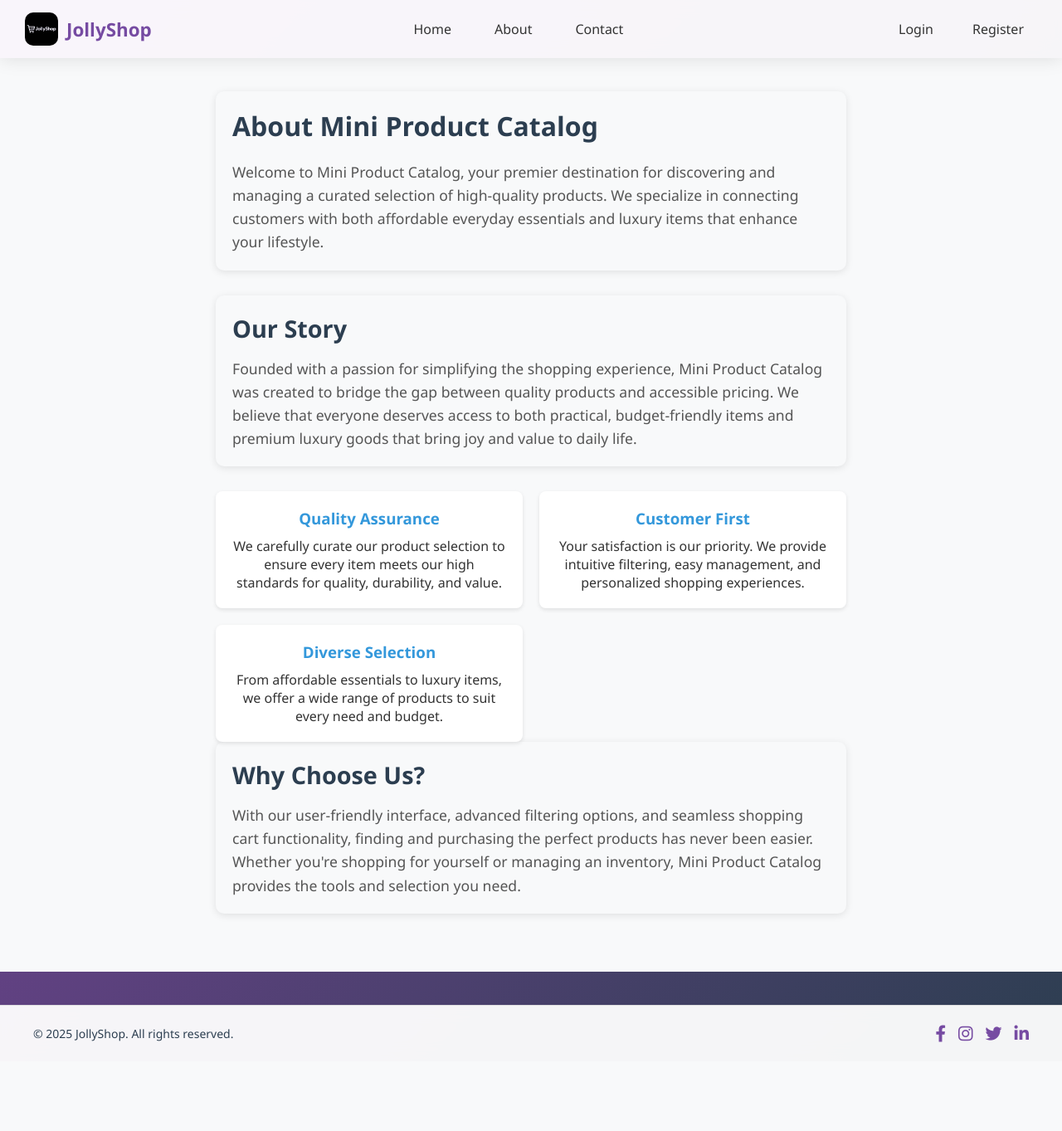
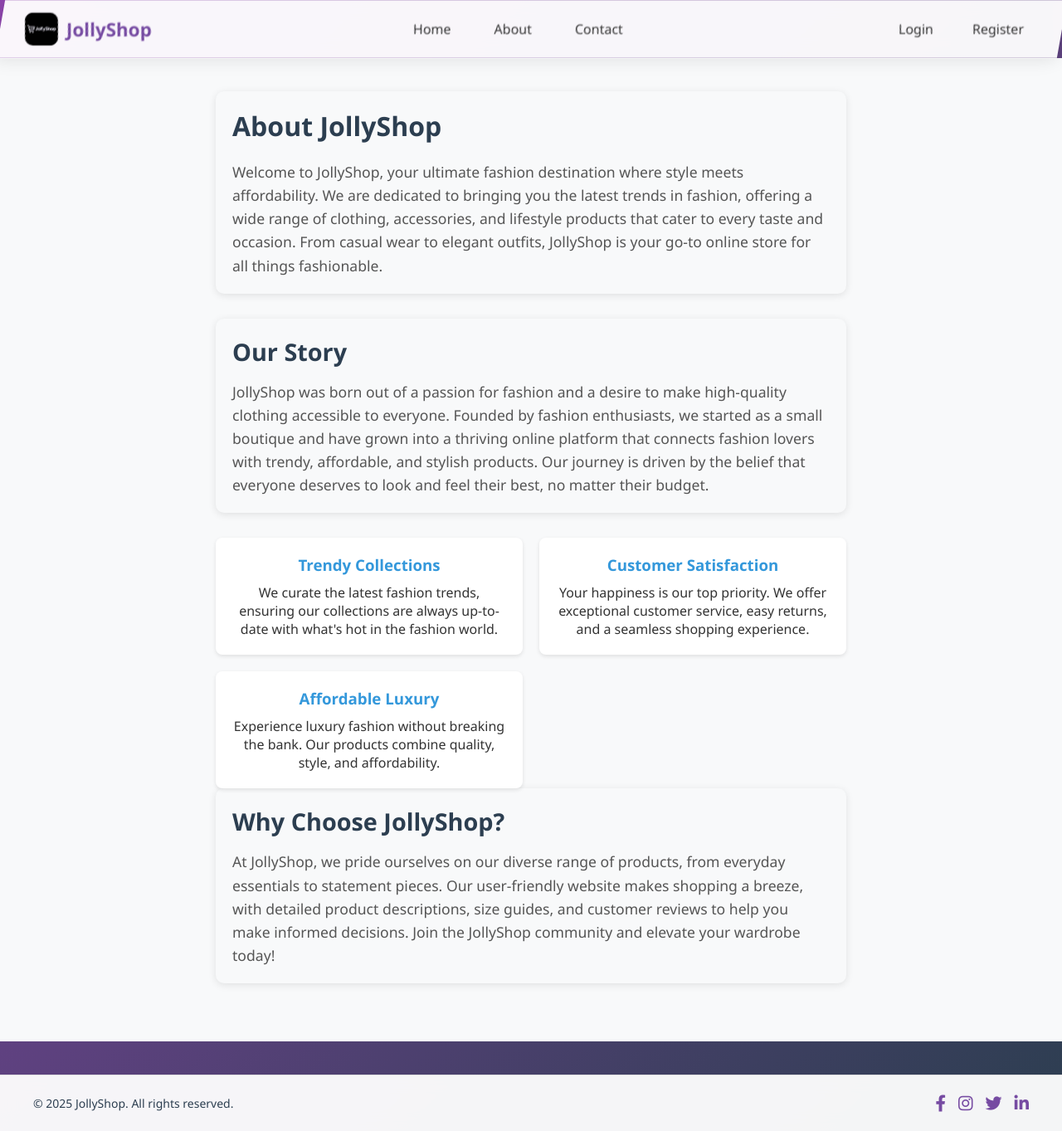
Before and after one commit to AYOGRAM01/Jollyshop, a Django app: page /about/ in a window 1280 px wide. Shown: the whole page at 83% size. Before the commit the page ends 1256 px from the top, so only its background shows below. Run offline with Django 5.2, Linux system fonts and the light colour scheme.

Commit message:
Update navbar slant for larger screens only and rebrand about page to JollyShop

```diff
--- a/Mini_catalog/templates/about.html
+++ b/Mini_catalog/templates/about.html
@@ -45,33 +45,33 @@
 
 <div class="about-container">
   <div class="about-section">
-    <h1>About Mini Product Catalog</h1>
-    <p>Welcome to Mini Product Catalog, your premier destination for discovering and managing a curated selection of high-quality products. We specialize in connecting customers with both affordable everyday essentials and luxury items that enhance your lifestyle.</p>
+    <h1>About JollyShop</h1>
+    <p>Welcome to JollyShop, your ultimate fashion destination where style meets affordability. We are dedicated to bringing you the latest trends in fashion, offering a wide range of clothing, accessories, and lifestyle products that cater to every taste and occasion. From casual wear to elegant outfits, JollyShop is your go-to online store for all things fashionable.</p>
   </div>
 
   <div class="about-section">
     <h2>Our Story</h2>
-    <p>Founded with a passion for simplifying the shopping experience, Mini Product Catalog was created to bridge the gap between quality products and accessible pricing. We believe that everyone deserves access to both practical, budget-friendly items and premium luxury goods that bring joy and value to daily life.</p>
+    <p>JollyShop was born out of a passion for fashion and a desire to make high-quality clothing accessible to everyone. Founded by fashion enthusiasts, we started as a small boutique and have grown into a thriving online platform that connects fashion lovers with trendy, affordable, and stylish products. Our journey is driven by the belief that everyone deserves to look and feel their best, no matter their budget.</p>
   </div>
 
   <div class="mission-values">
     <div class="mission-value-item">
-      <h3>Quality Assurance</h3>
-      <p>We carefully curate our product selection to ensure every item meets our high standards for quality, durability, and value.</p>
+      <h3>Trendy Collections</h3>
+      <p>We curate the latest fashion trends, ensuring our collections are always up-to-date with what's hot in the fashion world.</p>
     </div>
     <div class="mission-value-item">
-      <h3>Customer First</h3>
-      <p>Your satisfaction is our priority. We provide intuitive filtering, easy management, and personalized shopping experiences.</p>
+      <h3>Customer Satisfaction</h3>
+      <p>Your happiness is our top priority. We offer exceptional customer service, easy returns, and a seamless shopping experience.</p>
     </div>
     <div class="mission-value-item">
-      <h3>Diverse Selection</h3>
-      <p>From affordable essentials to luxury items, we offer a wide range of products to suit every need and budget.</p>
+      <h3>Affordable Luxury</h3>
+      <p>Experience luxury fashion without breaking the bank. Our products combine quality, style, and affordability.</p>
     </div>
   </div>
 
   <div class="about-section">
-    <h2>Why Choose Us?</h2>
-    <p>With our user-friendly interface, advanced filtering options, and seamless shopping cart functionality, finding and purchasing the perfect products has never been easier. Whether you're shopping for yourself or managing an inventory, Mini Product Catalog provides the tools and selection you need.</p>
+    <h2>Why Choose JollyShop?</h2>
+    <p>At JollyShop, we pride ourselves on our diverse range of products, from everyday essentials to statement pieces. Our user-friendly website makes shopping a breeze, with detailed product descriptions, size guides, and customer reviews to help you make informed decisions. Join the JollyShop community and elevate your wardrobe today!</p>
   </div>
 </div>
 {% endblock %}
--- a/Mini_catalog/templates/base.html
+++ b/Mini_catalog/templates/base.html
@@ -8,8 +8,8 @@
     <title>{% block title %}JollyShop - Your Fashion Destination{% endblock %}</title>
 
     <!-- ✅ Favicon and Logo -->
-    <link rel="icon" type="image/png" href="{% static 'images/Jollyshop.jpg' %}">
-    <link rel="shortcut icon" href="{% static 'images/Jollyshop.jpg' %}">
+    <link rel="icon" type="image/x-icon" href="{% static 'images/favicon.ico' %}">
+    <link rel="shortcut icon" href="{% static 'images/favicon.ico' %}">
 
     <!-- Font Awesome for icons -->
     <link rel="stylesheet" href="https://cdnjs.cloudflare.com/ajax/libs/font-awesome/6.0.0/css/all.min.css">
@@ -39,6 +39,17 @@
             position: sticky;
             top: 0;
             z-index: 1000;
+        }
+
+        @media (min-width: 769px) {
+            .navbar {
+                transform: skew(-10deg);
+            }
+
+            .navbar .logo,
+            .navbar .nav-links {
+                transform: skew(10deg);
+            }
         }
 
         .navbar .logo {
@@ -191,7 +202,6 @@
 
         @media (max-width: 768px) {
             .navbar {
-                flex-direction: column;
                 gap: 15px;
             }
 
```
Also changed, not shown: Mini_catalog/templates/index.html (+71 -0 lines), README.MD (added), static/images/favicon.ico (added).
